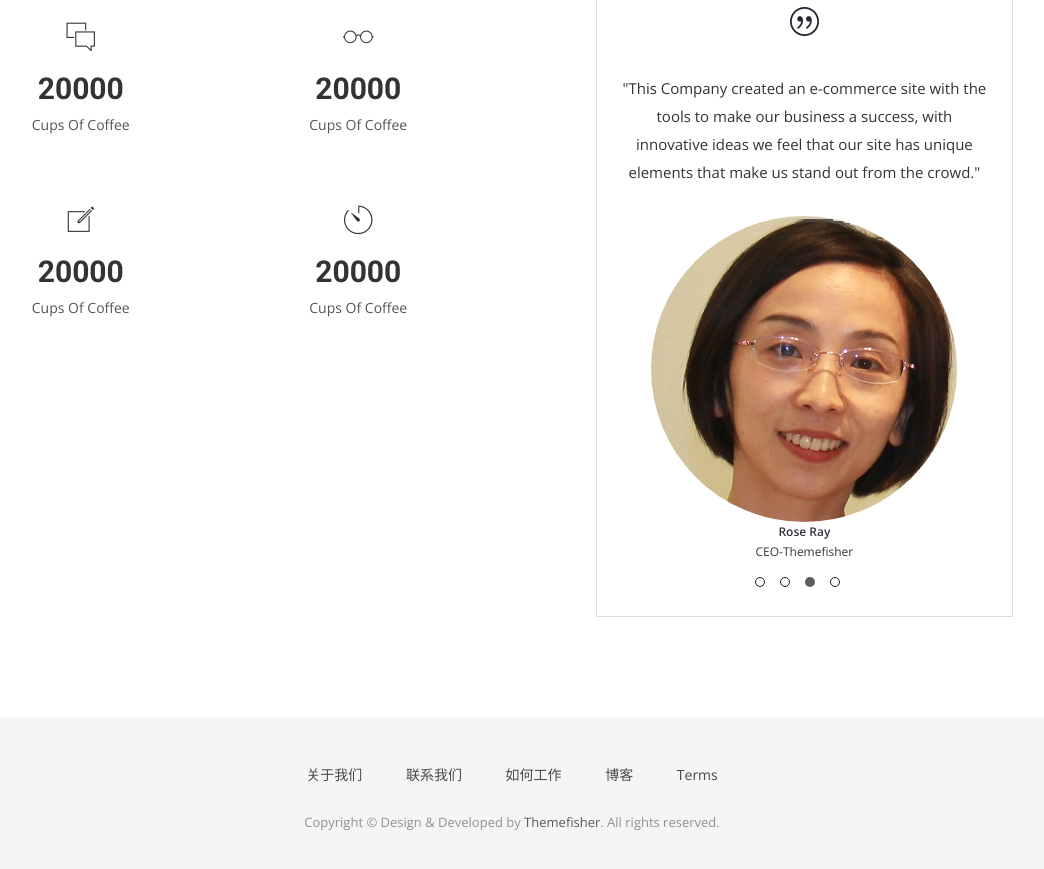
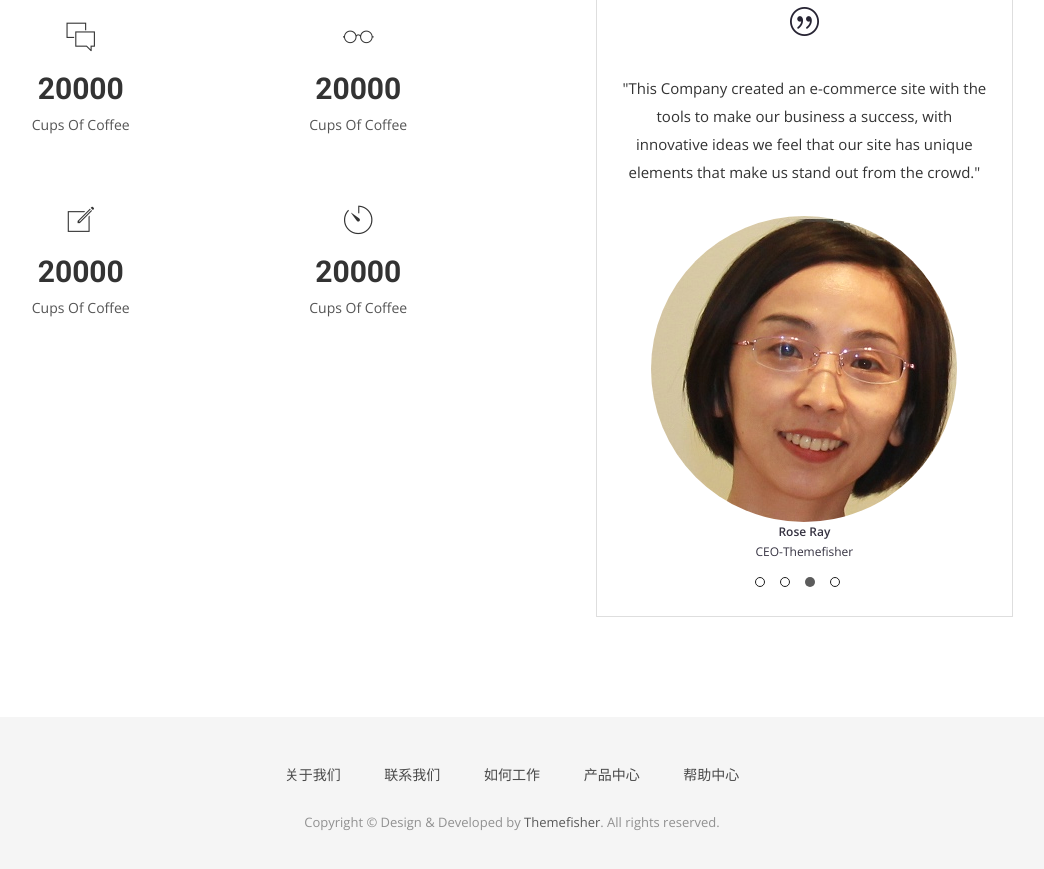
Before and after one commit to dreampivot/slipscloud.github.io, a Jekyll site: the page built from index.html, in a window 1280 px wide and 900 px high, scrolled down 3020 px. Shown: the top 869 px of the window, without its empty margins (128-1172 px from the left). Built offline with Jekyll 4.4.1, drawn with Linux system fonts in a browser that asks for light colours; nearby versions of some CDN libraries; some web fonts are replaced.

Commit message:
Update footer.html

```diff
--- a/_includes/footer.html
+++ b/_includes/footer.html
@@ -8,8 +8,8 @@
             <li><a href="#">关于我们</a></li>
             <li><a href="{{ site.baseurl }}/contact">联系我们</a></li>
             <li><a href="#">如何工作</a></li>
-            <li><a href="{{ site.baseurl }}/blog">博客</a></li>
-            <li><a href="#">Terms</a></li>
+            <li><a href="{{ site.baseurl }}/blog">产品中心</a></li>
+            <li><a href="#">帮助中心</a></li>
           </ul>
         </div>
         <p>Copyright &copy; Design &amp; Developed by <a href="http://www.themefisher.com">Themefisher</a>. All rights reserved.</p>
```
